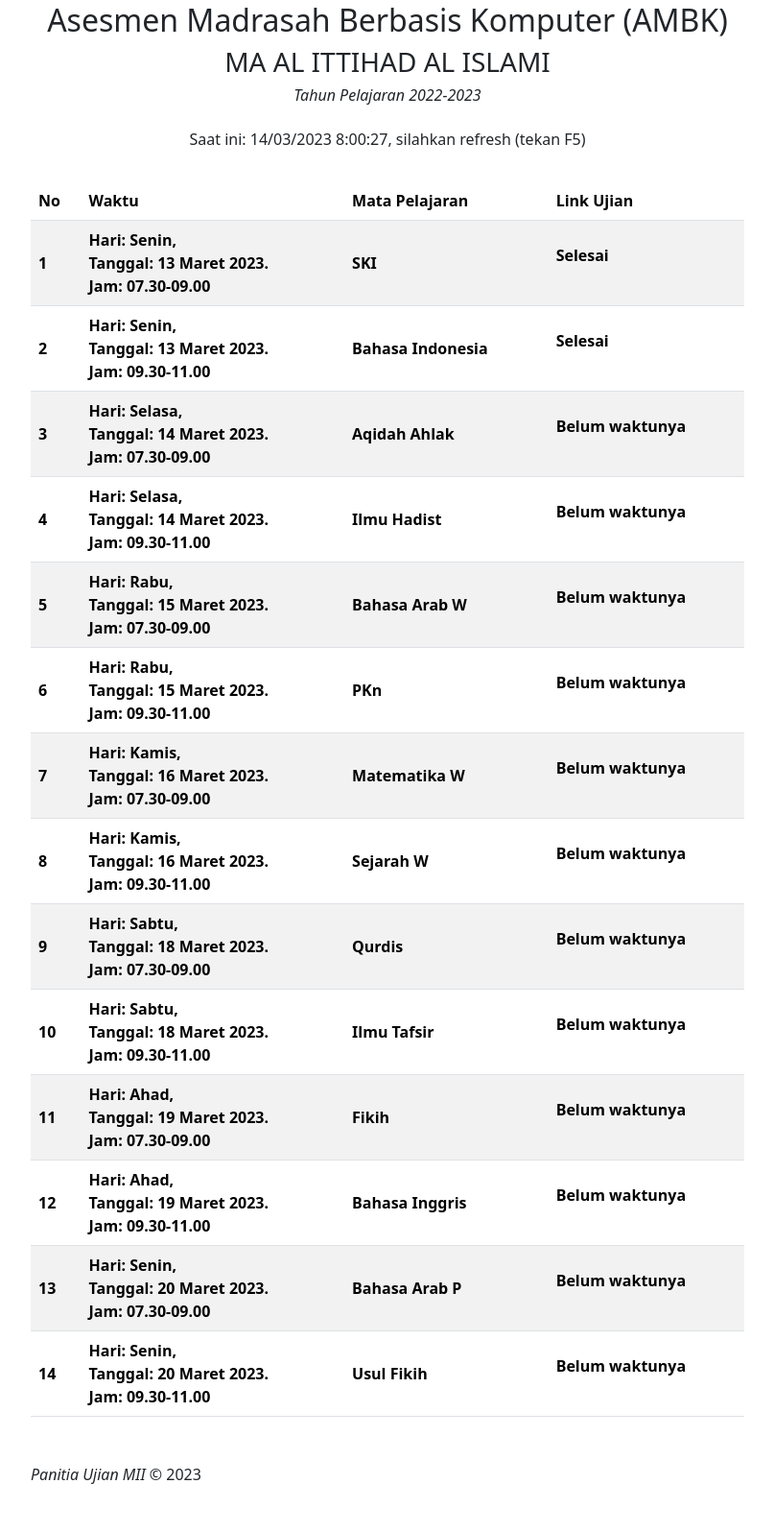
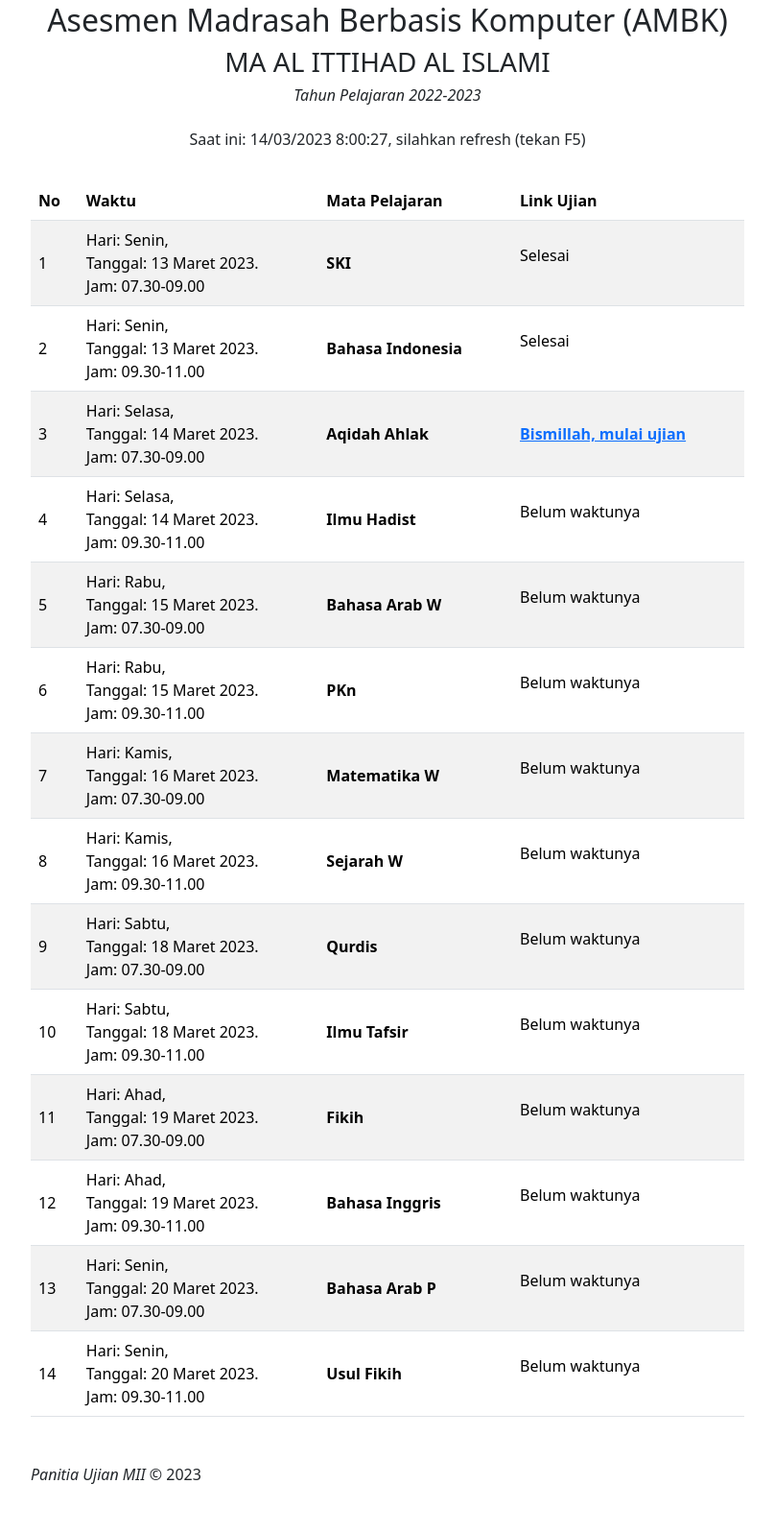
Before and after one commit to alittihadalislami/ambk, a PHP site: page / in a window 1280 px wide. Shown: the part 242-1838 px from the top of the page at 96% size, without its empty margins (236-1043 px from the left). Run offline with PHP 8.4, Linux system fonts and the light colour scheme.

Commit message:
Update index.php
timezone ke Asia/jakarta

```diff
--- a/index.php
+++ b/index.php
@@ -62,11 +62,12 @@
             <tbody>
                 <?php $no=1; foreach ($jadwal as $jd) : ?>
                 <tr class="fw-bold align-middle">
-                    <td><?=$no++?></td>
-                    <td scope="row">
+                    <td class="fw-normal"><?=$no++?></td>
+                    <td scope="row" class="fw-normal">
                     <?php
+                        date_default_timezone_set("Asia/Jakarta");
+                        // echo '<br>';
                         $saat_ini  = date("d-m-Y",time());
-                        // echo '<br>';
                         // echo $jd[0];
                         $x = explode(" ", $jd[0]);
                         echo 'Hari: '.$x[0].'<br>';
@@ -91,23 +92,15 @@
                     ?>
                     </td>
                     <th><?=$jd[2]?></th>
-                    <?php
-                    $cek = $jadwal_hari == $saat_ini;
-                    if ($cek) {
-                        $link = $jd[1];
-                    }else{
-                        $link = "#";
-                    }
-                    ?>
                     <td>
                         <?php if ($cek_selesai): ?>
                             <?php if ($cek_mulai): ?>
-                                <a href="<?=$jd[1]?>">Mulai ujian</a>
-                                <?php else: ?>
-                                <p>Belum waktunya</p>
+                                <a href="<?=$jd[1]?>">Bismillah, mulai ujian</a>
+                            <?php else: ?>
+                                <p class="fw-light">Belum waktunya</p>
                             <?php endif ?>
                         <?php else: ?>
-                            <p>Selesai</p>
+                            <p class="fw-light">Selesai</p>
                         <?php endif ?>
                     </td>
                 </tr>
```
